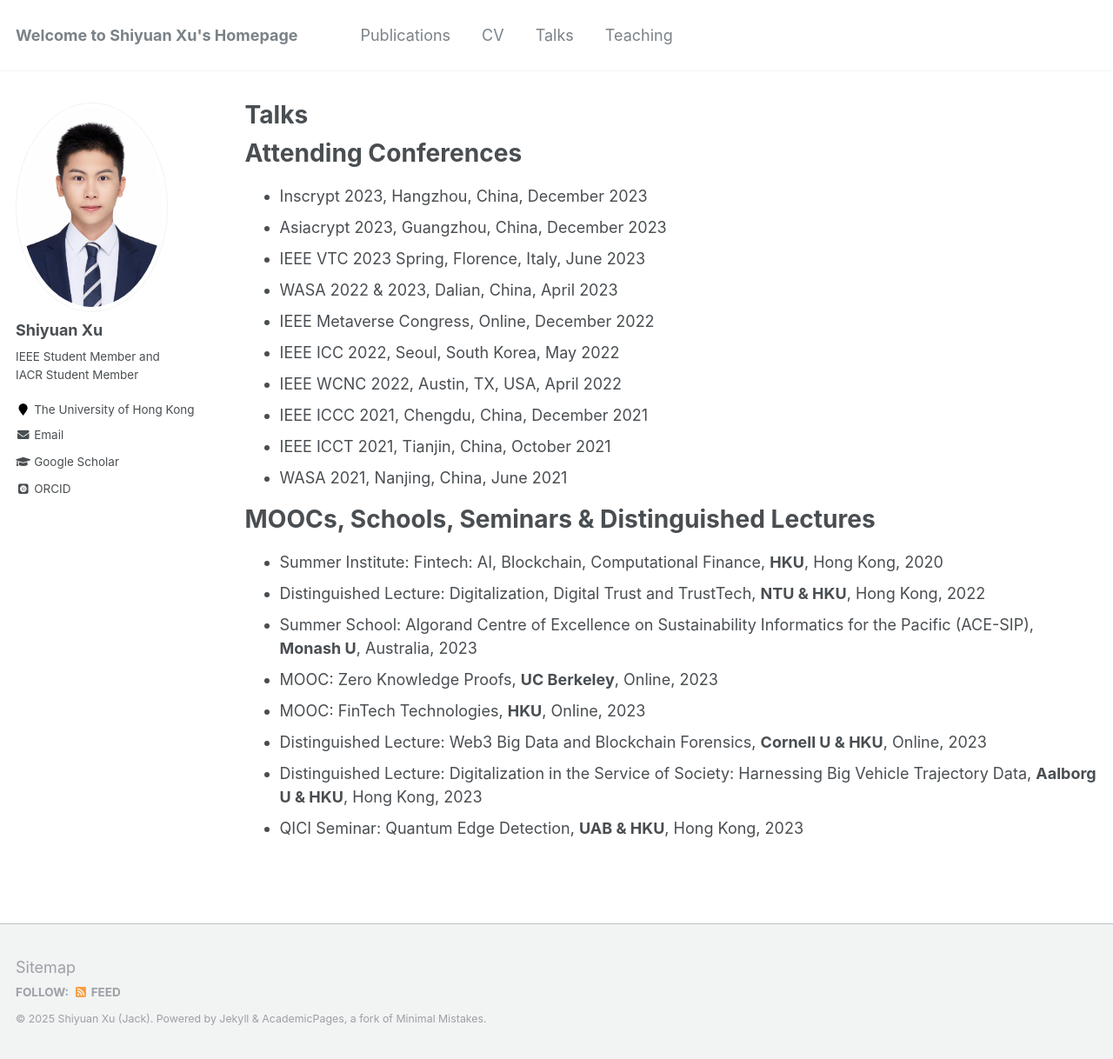
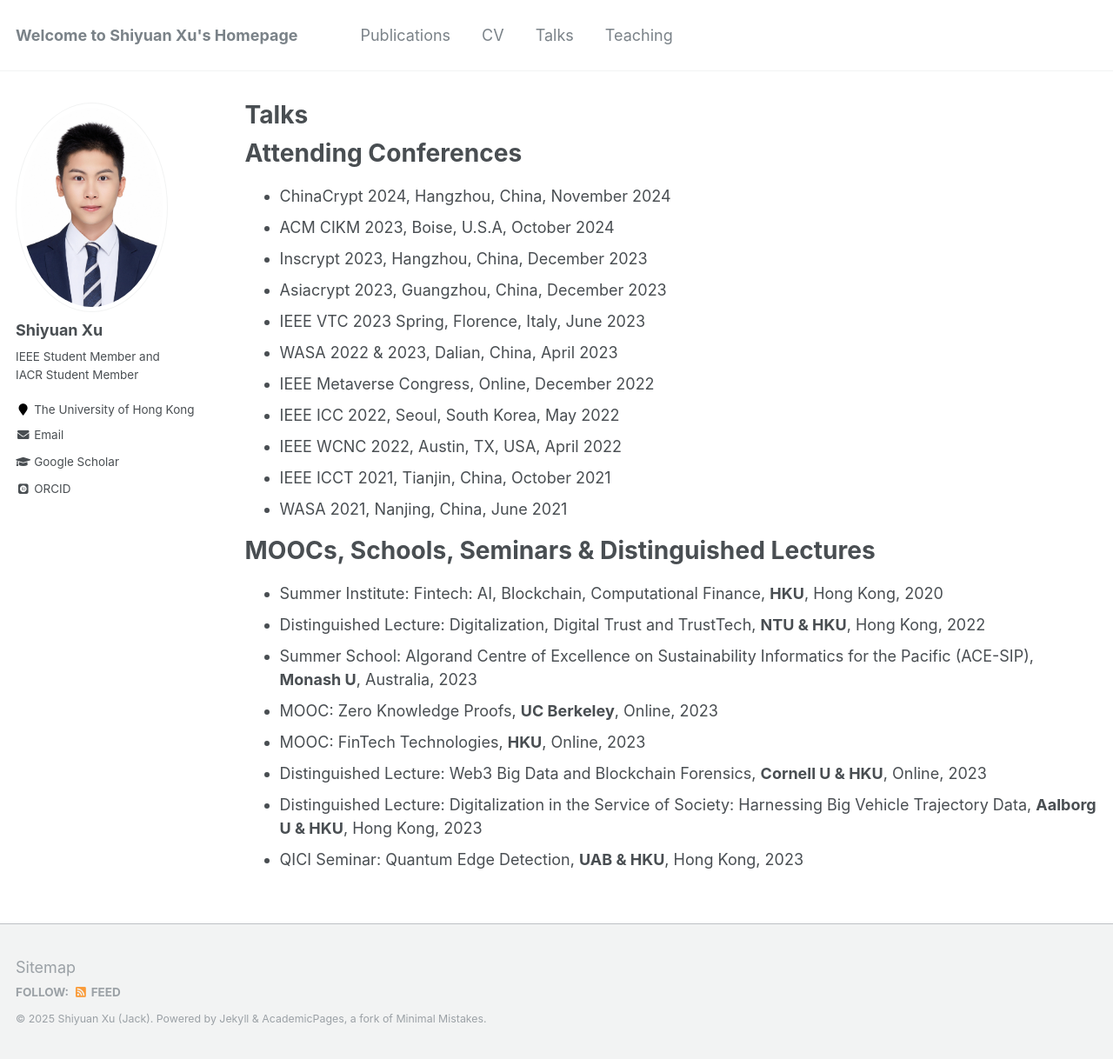
Before and after one commit to shiyuanjack/shiyuanjack.github.io, a Jekyll site: the page built from _pages/talks.md, in a window 1280 px wide and 1218 px high. Shown: the whole window at 87% size. Built offline with Jekyll 4.4.1, drawn with Linux system fonts in a browser that asks for light colours; some web fonts are replaced.

Commit message:
talks.md

```diff
--- a/_pages/talks.md
+++ b/_pages/talks.md
@@ -11,6 +11,8 @@ redirect_from:
 
 Attending Conferences
 ======
+* ChinaCrypt 2024, Hangzhou, China, November 2024
+* ACM CIKM 2023, Boise, U.S.A, October 2024
 * Inscrypt 2023, Hangzhou, China, December 2023
 * Asiacrypt 2023, Guangzhou, China, December 2023
 * IEEE VTC 2023 Spring, Florence, Italy, June 2023
@@ -18,7 +20,6 @@ Attending Conferences
 * IEEE Metaverse Congress, Online, December 2022
 * IEEE ICC 2022, Seoul, South Korea, May 2022
 * IEEE WCNC 2022, Austin, TX, USA, April 2022
-* IEEE ICCC 2021, Chengdu, China, December 2021
 * IEEE ICCT 2021, Tianjin, China, October 2021
 * WASA 2021, Nanjing, China, June 2021
 
```
